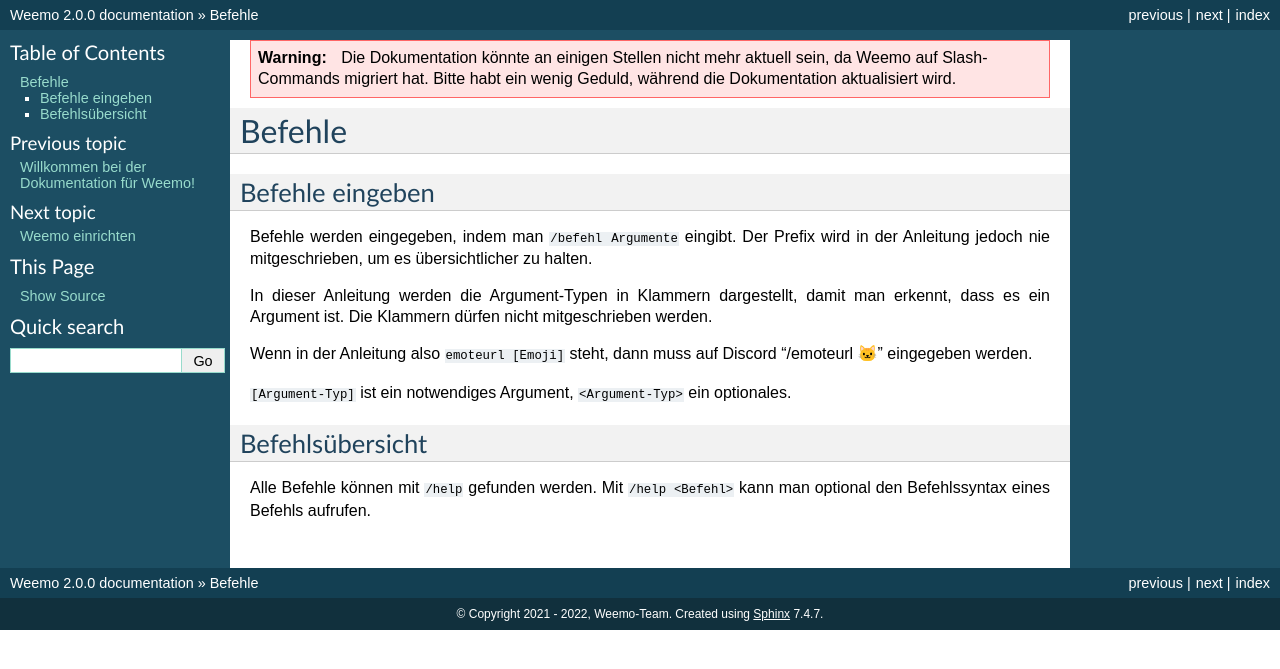
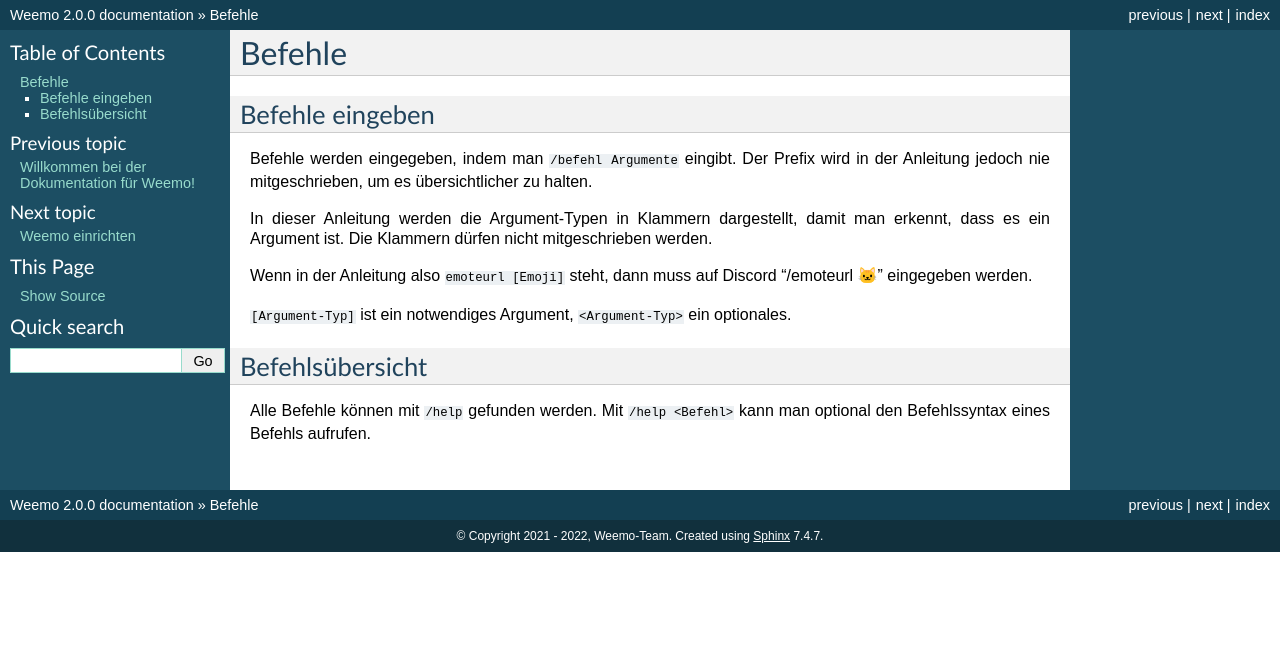
Before and after one commit to niborus/weemo-doc, a Sphinx documentation site: the page built from docs/befehle.rst, in a window 1280 px wide. Shown: the top 669 px of the page. Built offline with Sphinx 7.4.7, drawn with Linux system fonts in a browser that asks for light colours.

Commit message:
Update befehle.rst

```diff
--- a/docs/befehle.rst
+++ b/docs/befehle.rst
@@ -1,6 +1,3 @@
-.. warning::
-    Die Dokumentation könnte an einigen Stellen nicht mehr aktuell sein, da Weemo auf Slash-Commands migriert hat. Bitte habt ein wenig Geduld, während die Dokumentation aktualisiert wird.
-
 *******
 Befehle
 *******
```
